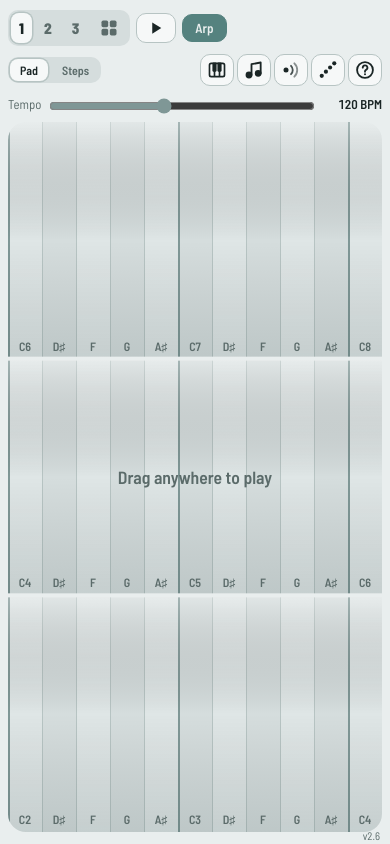
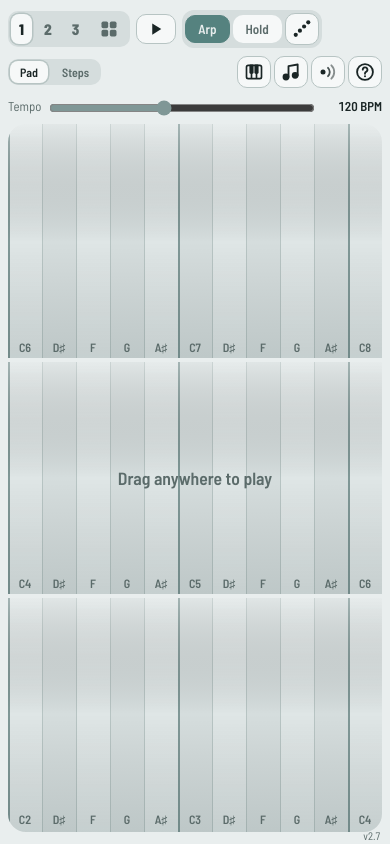
Before and after one commit to twiyks/fingersynth, a plain HTML site: page xy-synth.html in a window 390 px wide. Drawn offline with Linux system fonts and the light colour scheme.

Commit message:
Group the arp controls, Hold always visible (v2.7)
- Arp on/off, Hold and the Arpeggio settings button sit together in one
  rounded group next to play (settings button on phones only; bigger
  screens have the panel)
- Hold is always shown, dimmed until there's something to hold
- The second row on phones now has Pad / Steps and the other menus

Co-Authored-By: Claude Opus 5.5 <noreply@anthropic.com>

```diff
--- a/xy-synth.html
+++ b/xy-synth.html
@@ -97,9 +97,12 @@
   .playbtn svg { display: block; width: 18px; height: 18px; }
   .playbtn[aria-pressed="true"], .togglebtn[aria-pressed="true"] { background: var(--hit); border-color: var(--hit); color: var(--bg); }
   .playbtn[aria-pressed="true"] .ico-play, .playbtn:not([aria-pressed="true"]) .ico-stop { display: none; }
-  /* arp hold: always takes its space so nothing moves; fills from the left while the notes count up, solid once held */
+  /* the arp's buttons sit together in one rounded group, like the tabs */
+  .arpgrp { display: flex; align-items: center; gap: 3px; background: var(--band); border-radius: 12px; padding: 3px; }
+  .arpgrp .iconbtn { display: none; padding: 5px 6px; }   /* settings menu: phones only, bigger screens have the panel */
+  /* arp hold: always there, dimmed until there's something to hold; fills from the left while the notes count up, solid once held */
   .holdbtn { background: linear-gradient(to right, var(--hit) calc(var(--fill, 0) * 100%), var(--control) 0); }
-  .holdbtn.off { visibility: hidden; }
+  .holdbtn.off { color: var(--muted); border-color: transparent; }
   .holdbtn:disabled { cursor: default; }
   .holdbtn.held { background: var(--hit); border-color: var(--hit); color: var(--bg); }
   .tempo { flex: 1; min-width: 0; display: flex; align-items: center; gap: 8px; font-size: 0.8rem; color: var(--muted); }
@@ -225,6 +228,7 @@
     .seg.icons span { padding: 5px 8px; }
     .menubtns { display: flex; gap: 3px; margin-left: auto; }
     .menubtns .iconbtn { padding: 5px 6px; }
+    .arpgrp .iconbtn { display: grid; }
     main { padding: 0 8px 12px; }
     .version { right: 10px; }
 
@@ -309,9 +313,15 @@
       <svg class="ico-play" viewBox="0 0 24 24" fill="currentColor" aria-hidden="true"><path d="M7 4.5v15l12-7.5z"/></svg>
       <svg class="ico-stop" viewBox="0 0 24 24" fill="currentColor" aria-hidden="true"><rect x="6" y="6" width="12" height="12" rx="2"/></svg>
     </button>
-    <button class="btn togglebtn synthonly padonly" id="arpOn" aria-pressed="true" title="Arpeggio on or off. Off, fingers play chords">Arp</button>
-    <!-- fills while a held set of notes counts up, solid once the arp is held; tap to stop the arp -->
-    <button class="btn holdbtn padonly off" id="arpHold" disabled aria-label="Stop the held arpeggio" title="Arpeggio held. Tap to stop">Hold</button>
+    <!-- everything for the arpeggio in one group: on/off, hold, and (on phones) its settings menu -->
+    <div class="arpgrp padonly" role="group" aria-label="Arpeggio">
+      <button class="btn togglebtn synthonly" id="arpOn" aria-pressed="true" title="Arpeggio on or off. Off, fingers play chords">Arp</button>
+      <!-- dimmed until there's something to hold, fills while a held set of notes counts up, solid once held; tap to stop -->
+      <button class="btn holdbtn off" id="arpHold" disabled aria-label="Stop the held arpeggio">Hold</button>
+      <button class="btn iconbtn synthonly" data-menu="arpMenu" aria-label="Arpeggio settings" title="Arpeggio settings" aria-haspopup="dialog" aria-expanded="false" aria-controls="arpMenu">
+        <svg viewBox="0 0 24 24" fill="currentColor" aria-hidden="true"><circle cx="4.5" cy="19" r="2.5"/><circle cx="9.5" cy="14" r="2.5"/><circle cx="14.5" cy="9" r="2.5"/><circle cx="19.5" cy="4" r="2.5"/></svg>
+      </button>
+    </div>
   </div>
   <div class="barrow">
     <div class="seg small modes synthonly" role="radiogroup" aria-label="Play with">
@@ -327,9 +337,6 @@
       </button>
       <button class="btn iconbtn synthonly" data-menu="fxMenu" aria-label="Effects" title="Effects" aria-haspopup="dialog" aria-expanded="false" aria-controls="fxMenu">
         <svg viewBox="0 0 24 24" fill="none" stroke="currentColor" stroke-width="2.2" stroke-linecap="round" aria-hidden="true"><circle cx="6" cy="12" r="3" fill="currentColor" stroke="none"/><path d="M12 7a7 7 0 0 1 0 10" opacity=".8"/><path d="M16 4a11 11 0 0 1 0 16" opacity=".5"/></svg>
-      </button>
-      <button class="btn iconbtn synthonly padonly" data-menu="arpMenu" aria-label="Arpeggio settings" title="Arpeggio settings" aria-haspopup="dialog" aria-expanded="false" aria-controls="arpMenu">
-        <svg viewBox="0 0 24 24" fill="currentColor" aria-hidden="true"><circle cx="4.5" cy="19" r="2.5"/><circle cx="9.5" cy="14" r="2.5"/><circle cx="14.5" cy="9" r="2.5"/><circle cx="19.5" cy="4" r="2.5"/></svg>
       </button>
       <button class="btn iconbtn beatsonly" data-menu="drumFxMenu" aria-label="Drum effects" title="Drum effects" aria-haspopup="dialog" aria-expanded="false" aria-controls="drumFxMenu">
         <svg viewBox="0 0 24 24" fill="none" stroke="currentColor" stroke-width="2.2" stroke-linecap="round" aria-hidden="true"><circle cx="6" cy="12" r="3" fill="currentColor" stroke="none"/><path d="M12 7a7 7 0 0 1 0 10" opacity=".8"/><path d="M16 4a11 11 0 0 1 0 16" opacity=".5"/></svg>
@@ -471,7 +478,7 @@
     <span>Filter <strong id="cutOut">–</strong></span>
   </footer>
 </main>
-<div class="version">v2.6</div>
+<div class="version">v2.7</div>
 
 <script>
 (() => {
@@ -1129,6 +1136,7 @@
     holdBtn.classList.toggle("off", !state);
     holdBtn.classList.toggle("held", held);
     holdBtn.disabled = !held;
+    holdBtn.title = held ? "Arpeggio held. Tap to stop" : "Keep two or more notes down to hold the arpeggio";
     holdBtn.style.setProperty("--fill", held ? 1 : progress);
   }
   holdBtn.addEventListener("click", () => releaseHold(cur));
```
Also changed, not shown: 1 other file.
